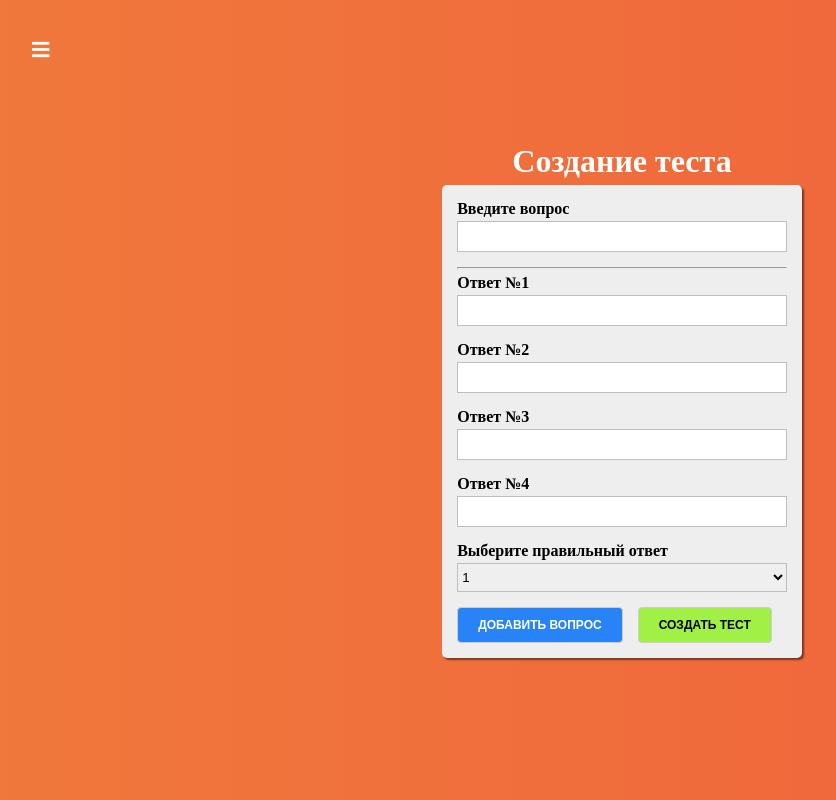
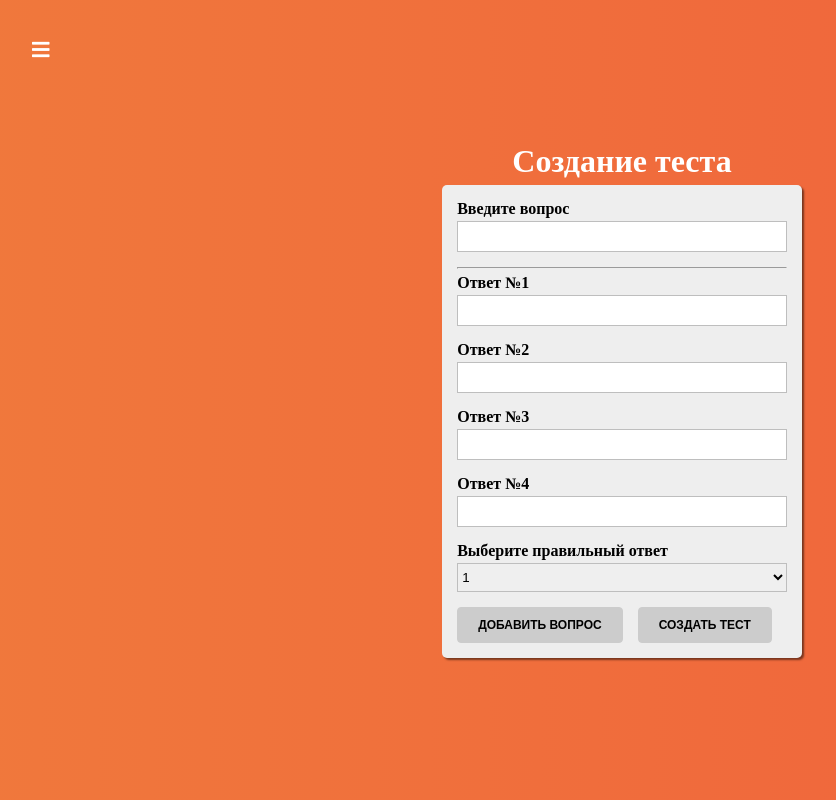
Before and after one commit to filya63/quizSPA, a React (Create React App) app: page /quiz-create in a window 1280 px wide. Shown: the whole page, without its empty margins (18-854 px from the left). Built offline with nearby package versions, Linux system fonts and the light colour scheme.

Commit message:
add question, create test

```diff
--- a/src/containers/QuizCreator/QuizCreator.jsx
+++ b/src/containers/QuizCreator/QuizCreator.jsx
@@ -36,13 +36,50 @@ const QuizCreator = () => {
     });
     const submitForm = event => {
         event.preventDefault();
-        console.log('Форма отправлена')
     }
     const addQuestionHandler = () => {
-        console.log('Добавили вопрос')
+        console.log('Добавили вопрос', state)
+        const quiz = state.quiz.concat(); // скопируем массив в переменную quiz,
+        // чтобы избежать мутабельности. Это один из вариантов, как можно сделать
+        const index = state.quiz.length + 1;
+
+        const {question, option1, option2, option3, option4} = state.formControl;
+
+        const questionItem = {
+            question: question.value,
+            id: index,
+            rigthAnswerId: state.rigthAnswerId,
+            answers: [
+                {id: option1.id, text: option1.value},
+                {id: option2.id, text: option2.value},
+                {id: option3.id, text: option3.value},
+                {id: option4.id, text: option4.value},
+            ]
+        }
+        quiz.push(questionItem);
+
+        setState(prev => {
+            return {
+                ...prev,
+                quiz,
+                rigthAnswerId: 1,
+                isFormValid: false,
+                formControl: {
+                    question: formControl({
+                        label: 'Введите вопрос',
+                        errorMessage: 'Поле не может быть пустым. Введите вопрос!'
+                    }, {required: true}),
+                    option1: createOptionForm(1),
+                    option2: createOptionForm(2),
+                    option3: createOptionForm(3),
+                    option4: createOptionForm(4)
+                }
+            }
+        })
     }
-    const createTestHandler = () => {
-        console.log('Создали тест')
+    const createTestHandler = event => {
+        event.preventDefault();
+        console.log(state.quiz)
     }
     const onChangeHandler = (value, controlName) => {
         const formControls = { ...state.formControl }; // делаем копию state
@@ -98,8 +135,8 @@ const QuizCreator = () => {
                     value={state.rigthAnswerId}
                     options={state.options}
                 />
-                <Button onClick={addQuestionHandler} type="primary">Добавить вопрос</Button>
-                <Button onClick={createTestHandler} type="success">Создать тест</Button>
+                <Button type="primary" onClick={addQuestionHandler} disabled={state.isFormValid ? false : true}>Добавить вопрос</Button>
+                <Button type="success" onClick={createTestHandler} disabled={state.quiz.length ? false : true}>Создать тест</Button>
             </form>
         </div>
     )
```
